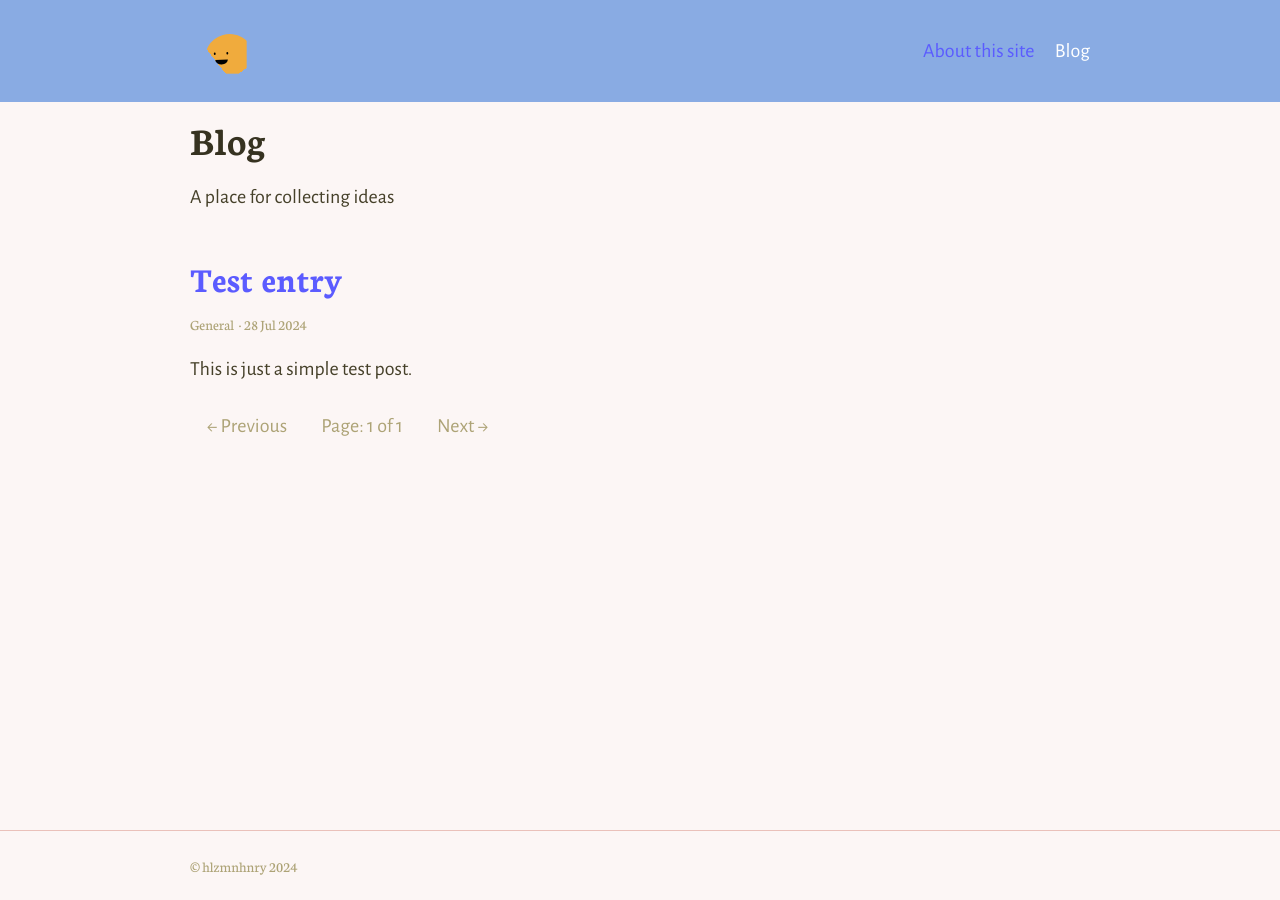
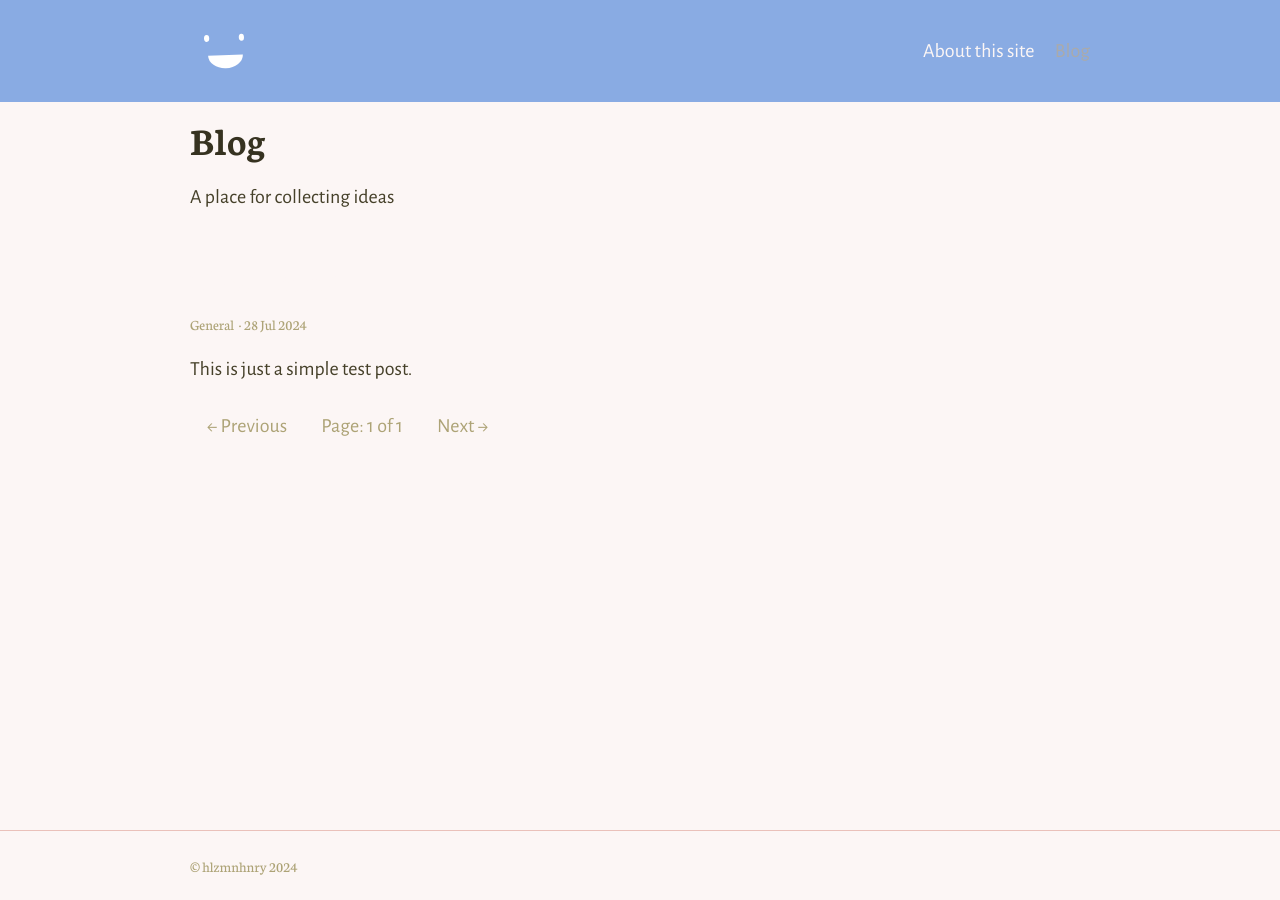
Before and after one commit to hlzmnhnry/hlzmnhnry.github.io, a Jekyll site: the page built from index.html, in a window 1280 px wide. Built offline with Jekyll 4.4.1, drawn with Linux system fonts in a browser that asks for light colours; the list of posts is cut into pages by our own code.

Commit message:
color update v2

```diff
--- a/_sass/_colors.scss
+++ b/_sass/_colors.scss
@@ -1,7 +1,7 @@
 // Colours
 $bodyColour: #46412A;
 $headingColour: darken($bodyColour, 5%);
-$linkColour: #5B5BFF;
+$linkColour: #89ABE3;
 $hoverColour: darken($linkColour, 10%);
 $captionColour: lighten($headingColour, 40%);
 $bannerColour: #89ABE3;
--- a/_sass/_theme.scss
+++ b/_sass/_theme.scss
@@ -119,9 +119,12 @@ body {
       margin-left: 0;
     }
   }
+  a {
+    color: $backgroundColour;
+  }
   &--current {
     a {
-      color: desaturate(#fff, 100%);
+      color: #aaa;
     }
   }
 }
```
Also changed, not shown: assets/mylogo.svg.
